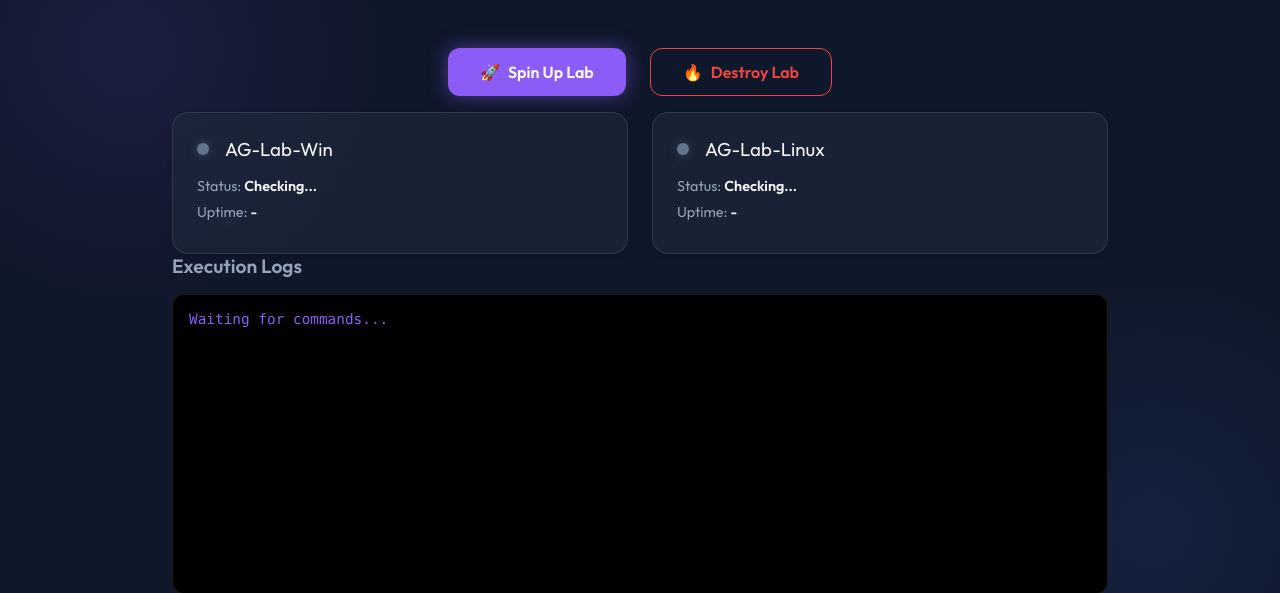
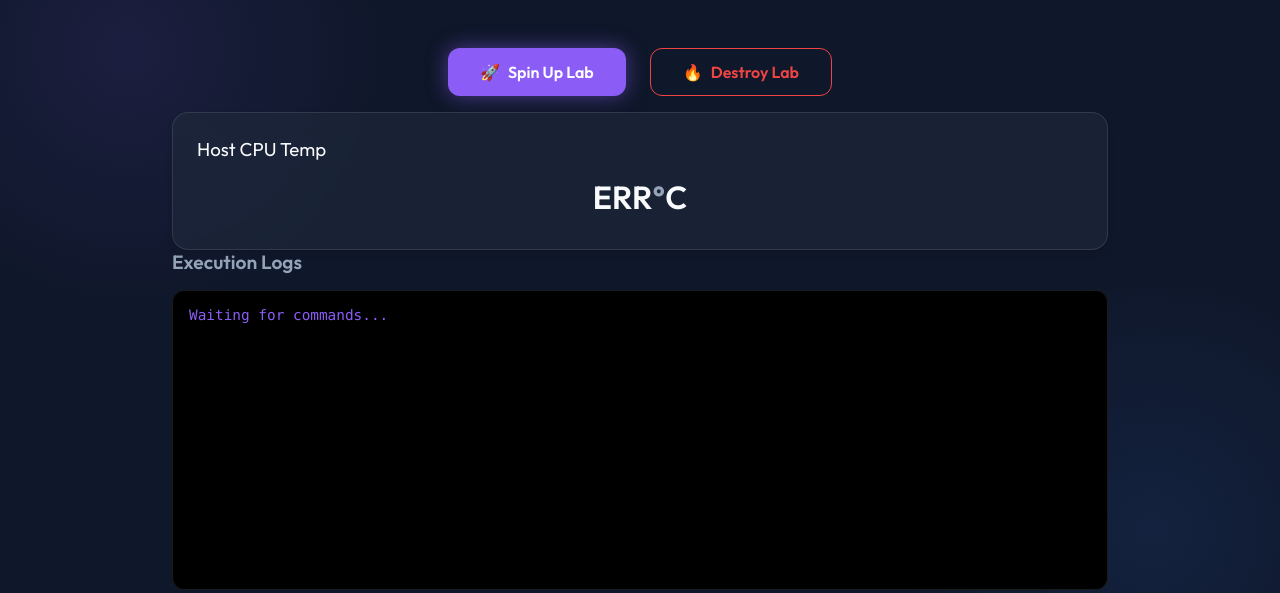
Before and after one commit to jacobbweber/antigravity-driven-homelab, a Flask app: page / in a window 1280 px wide. Shown: the part 110-703 px from the top of the page. Run offline with Flask 3, Linux system fonts and the light colour scheme.

Commit message:
feat: Implement dynamic VM Status List and update frontend rendering

```diff
--- a/app.py
+++ b/app.py
@@ -97,6 +97,28 @@
     thread.start()
     return jsonify({"message": "Destruction started"}), 202
 
+@app.route('/api/cputemp')
+def get_cpu_temp():
+    """Runs Get-CpuTemp.ps1 and returns the JSON output."""
+    script_path = os.path.join(os.getcwd(), 'scripts', 'Get-CpuTemp.ps1')
+    try:
+        result = subprocess.run(
+            ["powershell", "-ExecutionPolicy", "Bypass", "-File", script_path],
+            capture_output=True,
+            text=True
+        )
+        if result.returncode != 0:
+             return jsonify({"error": "Failed to get temp", "details": result.stderr}), 500
+
+        try:
+            data = json.loads(result.stdout)
+            return jsonify(data)
+        except json.JSONDecodeError:
+             return jsonify({"error": "Invalid JSON from script", "raw": result.stdout}), 500
+
+    except Exception as e:
+        return jsonify({"error": str(e)}), 500
+
 @app.route('/api/logs')
 def get_logs():
     return jsonify({"logs": LOG_BUFFER})
--- a/static/app.js
+++ b/static/app.js
@@ -4,18 +4,7 @@
     const consoleOutput = document.getElementById('console-output');
 
     // Status Elements
-    const statusMap = {
-        'AG-Lab-Win': {
-            status: document.getElementById('status-win'),
-            uptime: document.getElementById('uptime-win'),
-            indicator: document.querySelector('#card-win .status-indicator')
-        },
-        'AG-Lab-Linux': {
-            status: document.getElementById('status-linux'),
-            uptime: document.getElementById('uptime-linux'),
-            indicator: document.querySelector('#card-linux .status-indicator')
-        }
-    };
+    // Dynamic rendering replaces static statusMap
 
     // Polling Intervals
     let statusInterval;
@@ -29,24 +18,106 @@
         consoleOutput.scrollTop = consoleOutput.scrollHeight;
     }
 
+    const cpuTempEl = document.getElementById('cpu-temp');
+    const cpuUnitEl = document.getElementById('cpu-unit');
+
+    async function fetchCpuTemp() {
+        try {
+            const res = await fetch('/api/cputemp');
+            const data = await res.json();
+
+            if (data.temperature !== undefined) {
+                cpuTempEl.textContent = data.temperature;
+                cpuUnitEl.textContent = data.unit;
+            } else {
+                cpuTempEl.textContent = "ERR";
+            }
+        } catch (e) {
+            console.error('Failed to fetch temp', e);
+            cpuTempEl.textContent = "--";
+        }
+    }
+
     async function fetchStatus() {
         try {
             const res = await fetch('/api/status');
             const data = await res.json();
 
-            data.forEach(vm => {
-                const els = statusMap[vm.name];
-                if (els) {
-                    els.status.textContent = vm.status;
-                    els.uptime.textContent = vm.uptime;
+            if (!Array.isArray(data)) return;
 
-                    // Update indicator
-                    els.indicator.className = 'status-indicator'; // reset
-                    if (vm.status === 'Running') els.indicator.classList.add('running');
-                    else if (vm.status === 'Off') els.indicator.classList.add('off');
-                    else els.indicator.classList.add('unknown');
+            const dashboard = document.getElementById('dashboard-grid');
+            const cpuCard = document.getElementById('card-cputemp');
+
+            if (!dashboard || !cpuCard) return;
+
+            // Track current VM IDs in data
+            const currentVmIds = new Set(data.map(vm => vm.vm_uuid));
+
+            // 1. Remove cards not in data
+            document.querySelectorAll('.vm-card').forEach(card => {
+                const uuid = card.dataset.uuid;
+                if (!currentVmIds.has(uuid)) {
+                    card.remove();
                 }
             });
+
+            // 2. Update or Create
+            data.forEach(vm => {
+                let card = document.getElementById(`vm-${vm.vm_uuid}`);
+                let statusClass = 'unknown';
+                if (vm.dashboard_status === 'Running') statusClass = 'running';
+                else if (vm.dashboard_status === 'Off') statusClass = 'off';
+
+                if (card) {
+                    // Update existing
+                    const h3 = card.querySelector('h3');
+                    if (h3) h3.textContent = vm.display_name;
+
+                    const indicator = card.querySelector('.status-indicator');
+                    if (indicator) indicator.className = `status-indicator ${statusClass}`;
+
+                    const spans = card.querySelectorAll('.card-body span');
+                    if (spans.length >= 2) {
+                        spans[0].textContent = vm.dashboard_status;
+                        spans[1].textContent = vm.uptime_seconds !== null ? vm.uptime_seconds : '-';
+                    }
+                } else {
+                    // Create new
+                    card = document.createElement('div');
+                    card.className = 'card vm-card';
+                    card.id = `vm-${vm.vm_uuid}`;
+                    card.dataset.uuid = vm.vm_uuid;
+
+                    card.innerHTML = `
+                        <div class="card-header">
+                            <div class="status-indicator ${statusClass}"></div>
+                            <h3>${vm.display_name}</h3>
+                        </div>
+                        <div class="card-body">
+                            <p>Status: <span>${vm.dashboard_status}</span></p>
+                            <p>Uptime: <span>${vm.uptime_seconds !== null ? vm.uptime_seconds : '-'}</span></p>
+                        </div>
+                    `;
+                    dashboard.insertBefore(card, cpuCard);
+                }
+            });
+
+            // Handle empty state
+            const emptyMsg = document.getElementById('no-vms-msg');
+            if (data.length === 0) {
+                if (!emptyMsg) {
+                    const msg = document.createElement('p');
+                    msg.id = 'no-vms-msg';
+                    msg.style.gridColumn = "1 / -1";
+                    msg.style.textAlign = "center";
+                    msg.style.color = "var(--text-secondary)";
+                    msg.textContent = "No virtual machines found.";
+                    dashboard.insertBefore(msg, cpuCard);
+                }
+            } else {
+                if (emptyMsg) emptyMsg.remove();
+            }
+
         } catch (e) {
             console.error('Failed to fetch status', e);
         }
@@ -91,7 +162,11 @@
 
     // Initial Status Check
     fetchStatus();
-    statusInterval = setInterval(fetchStatus, 5000);
+    fetchCpuTemp();
+    statusInterval = setInterval(() => {
+        fetchStatus();
+        fetchCpuTemp();
+    }, 5000);
     // Poll logs gently
     logInterval = setInterval(pollLogs, 2000);
 });
--- a/templates/index.html
+++ b/templates/index.html
@@ -1,5 +1,6 @@
 <!DOCTYPE html>
 <html lang="en">
+
 <head>
     <meta charset="UTF-8">
     <meta name="viewport" content="width=device-width, initial-scale=1.0">
@@ -7,6 +8,7 @@
     <link rel="stylesheet" href="/static/style.css">
     <link href="https://fonts.googleapis.com/css2?family=Outfit:wght@300;400;600&display=swap" rel="stylesheet">
 </head>
+
 <body>
     <div class="app-container">
         <header>
@@ -24,26 +26,16 @@
                 </button>
             </div>
 
-            <section class="dashboard">
-                <div class="card vm-card" id="card-win">
+            <section class="dashboard" id="dashboard-grid">
+                <!-- VM Cards will be injected here dynamically -->
+
+                <div class="card" id="card-cputemp">
                     <div class="card-header">
-                        <div class="status-indicator unknown"></div>
-                        <h3>AG-Lab-Win</h3>
+                        <h3>Host CPU Temp</h3>
                     </div>
                     <div class="card-body">
-                        <p>Status: <span id="status-win">Checking...</span></p>
-                        <p>Uptime: <span id="uptime-win">-</span></p>
-                    </div>
-                </div>
-
-                <div class="card vm-card" id="card-linux">
-                    <div class="card-header">
-                        <div class="status-indicator unknown"></div>
-                        <h3>AG-Lab-Linux</h3>
-                    </div>
-                    <div class="card-body">
-                        <p>Status: <span id="status-linux">Checking...</span></p>
-                        <p>Uptime: <span id="uptime-linux">-</span></p>
+                        <p style="font-size: 2rem; font-weight: bold; text-align: center;"><span
+                                id="cpu-temp">--</span>°<span id="cpu-unit">C</span></p>
                     </div>
                 </div>
             </section>
@@ -58,4 +50,5 @@
     </div>
     <script src="/static/app.js"></script>
 </body>
+
 </html>
```
Also changed, not shown: .specify/features/cpu-temp-widget.md (added), .specify/features/vm-control-actions.md (added), .specify/features/vm-status-list.md (added), 4 other files.
